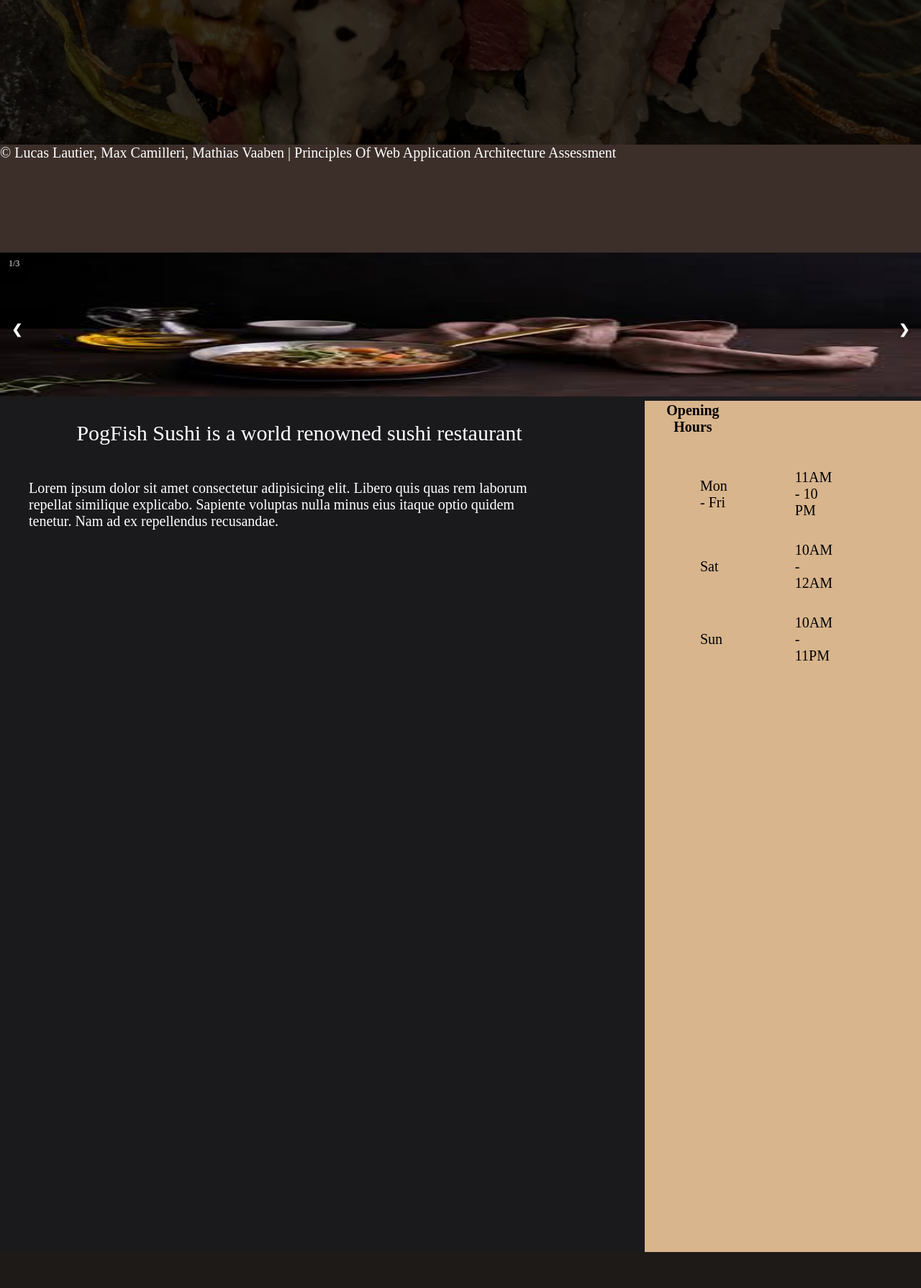
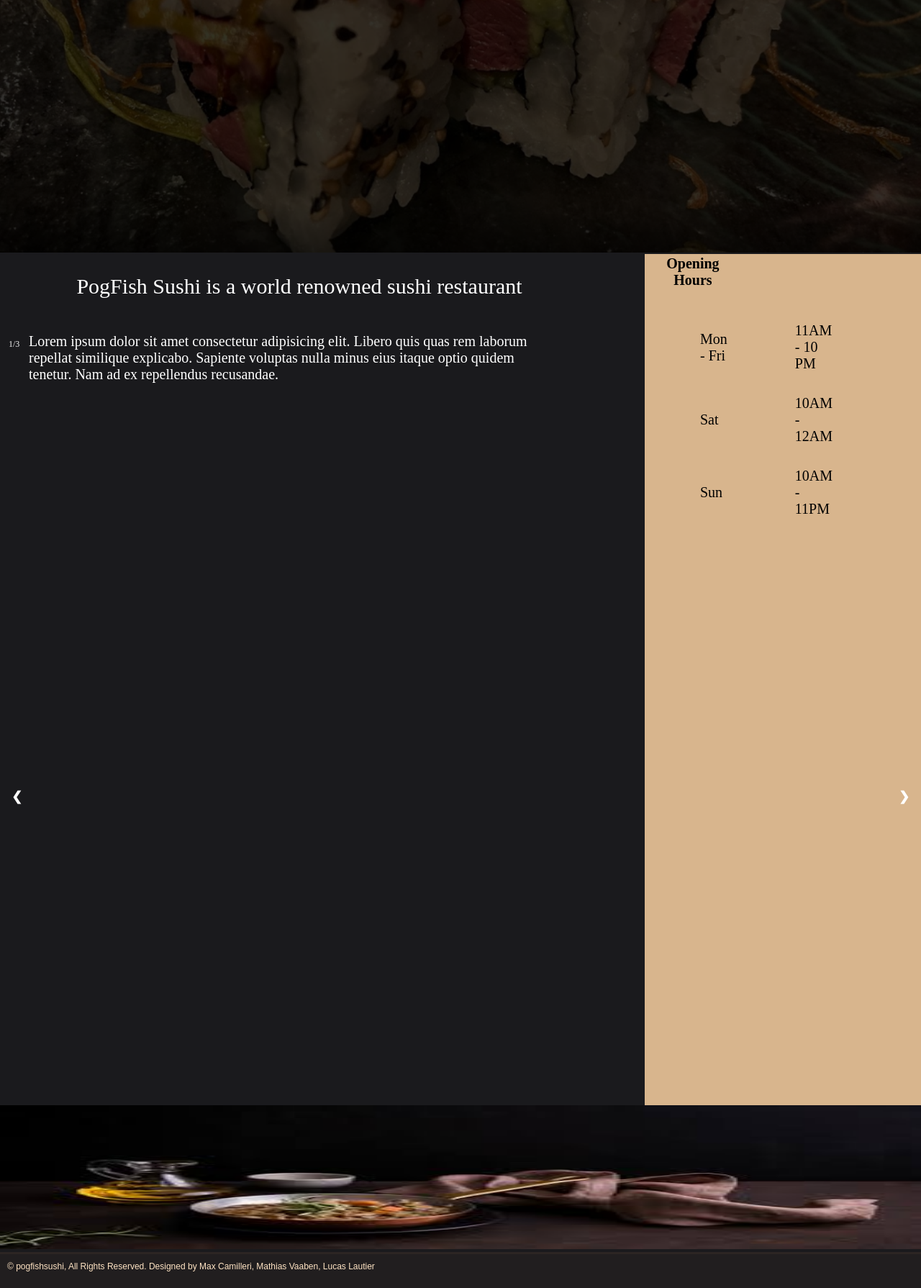
Before and after one commit to MaximCamilleri/Sushi-Restaurant-Template, a PHP site: page / in a window 1280 px wide. Shown: the part 449-2239 px from the top of the page at 72% size. Before the commit the page ends 2189 px from the top, so only its background shows below. Run offline with PHP 8.4, Linux system fonts and the light colour scheme.

Commit message:
reorganization

```diff
--- a/index.html
+++ b/index.html
@@ -47,26 +47,6 @@
         </header>
 
         <main>
-            <div class="slideshow-container">
-                <div class="mySlides fade" id="firstImg">
-                    <div class="numbertext">1/3</div>
-                    <img class="slideshowImg"  src="images/slideshow1.jfif" alt="">
-                </div>
-
-                <div class="mySlides fade">
-                    <div class="numbertext">2/3</div>
-                    <img class="slideshowImg" src="images/slideshow2.jfif" alt="">
-                </div>
-
-                <div class="mySlides fade">
-                    <div class="numbertext">3/3</div>
-                    <img class="slideshowImg" src="images/slideshow3.jfif" alt="">
-                </div>
-
-                <!--change image buttons-->
-                <a class="prev" onclick="plusSlides(-1)">&#10094;</a>
-                <a class="next" onclick="plusSlides(1)">&#10095;</a>
-            </div>
             <div class = "about">
                 <div id = "about-header"> PogFish Sushi is a world renowned sushi restaurant </div>
                 <br>
@@ -102,12 +82,31 @@
 
                 </table>
             </div>
+
+            <div class="slideshow-container">
+                <div class="mySlides fade" id="firstImg">
+                    <div class="numbertext">1/3</div>
+                    <img class="slideshowImg"  src="images/slideshow1.jfif" alt="">
+                </div>
+
+                <div class="mySlides fade">
+                    <div class="numbertext">2/3</div>
+                    <img class="slideshowImg" src="images/slideshow2.jfif" alt="">
+                </div>
+
+                <div class="mySlides fade">
+                    <div class="numbertext">3/3</div>
+                    <img class="slideshowImg" src="images/slideshow3.jfif" alt="">
+                </div>
+
+                <!--change image buttons-->
+                <a class="prev" onclick="plusSlides(-1)">&#10094;</a>
+                <a class="next" onclick="plusSlides(1)">&#10095;</a>
+            </div>
         </main>
 
-        <footer class = "footer">
-            <div class = "footer-content">
-              &copy; Lucas Lautier, Max Camilleri, Mathias Vaaben | Principles Of Web Application Architecture Assessment
-            </div>
+        <footer>
+            <p>&copy pogfishsushi, All Rights Reserved. Designed by Max Camilleri, Mathias Vaaben, Lucas Lautier</p>
         </footer>
 
     </body>
--- a/slideShow.css
+++ b/slideShow.css
@@ -1,4 +1,10 @@
-* {box-sizing:border-box}
+* {
+  box-sizing:border-box
+}
+
+html, body{
+  width: 100%;
+}
 
 #firstImg{
   display: block;
--- a/styles.css
+++ b/styles.css
@@ -208,13 +208,17 @@
     position: absolute;
 }
 
-.footer{
-  position: absolute;
-  bottom: 0;
-  width: 100%;
-  background: #3C2F2A;
-  color: white;
-
-  height: 150px;
-  font-size: 20px;
-}
+footer{
+    z-index: 2;
+    color: bisque;
+    position: relative;
+    padding: 10px;
+    bottom: 0;
+    width: 100%;
+    height: 50px;
+    font-family: 'Raleway', sans-serif;
+    background-color: rgba(61, 48, 42, 0.2);
+    border-top: solid 3px;
+    border-color: rgba(61, 48, 42, 0.4);
+    font-size: 12px;
+  }
```
